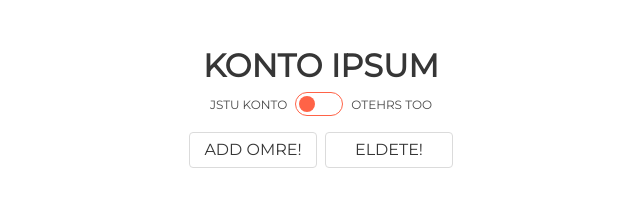
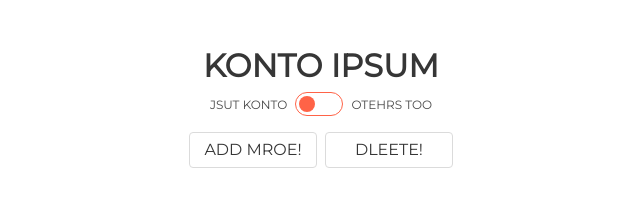
Before and after one commit to octoshrimpy/Konto-Ipsum, a plain HTML site: page index.html in a window 1280 px wide. Shown: the full height of the page, 319-959 px from the left. Drawn offline with nearby package versions, Linux system fonts and the light colour scheme; a small style sheet from the web is missing.

Commit message:
better readability for jumbled words
based on https://www.livescience.com/18392-reading-jumbled-words.html

```diff
--- a/index.html
+++ b/index.html
@@ -15,14 +15,14 @@
   <div class="title">KONTO IPSUM</div>
   <div class="extras">
     <label for="moreThanKonto">
-      <span class="subtitle is-7">JSTU KONTO</span>
+      <span class="subtitle is-7">JSUT KONTO</span>
       <input class="moreThanKonto" type="checkbox" name="moreThanKonto" id="moreThanKonto">
       <span class="subtitle is-7">OTEHRS TOO</span>
     </label>
   </div>
   <div class="buttons">
-    <button class="button more">ADD OMRE!</button>
-    <button class="button redo">ELDETE!</button>
+    <button class="button more">ADD MROE!</button>
+    <button class="button redo">DLEETE!</button>
   </div>
   <div class="kontoIpsum"></div>
 </div>
```
